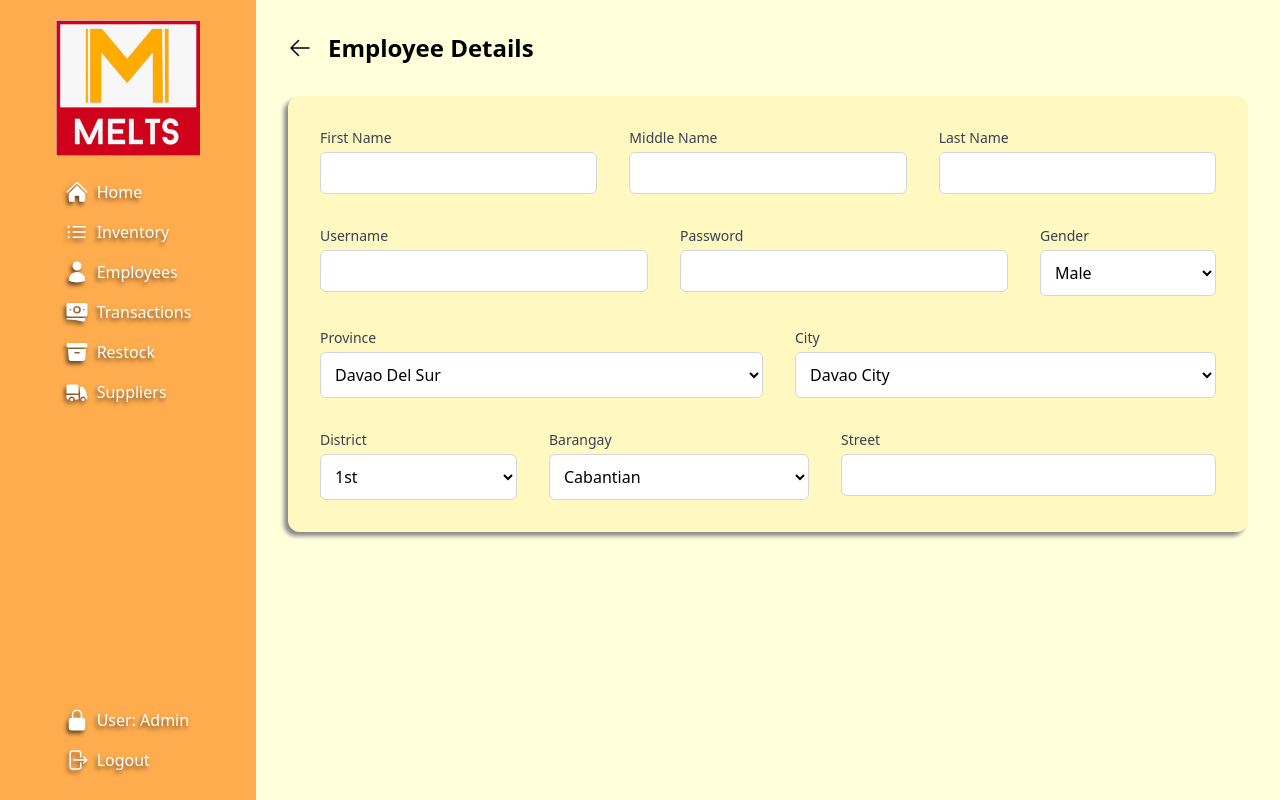
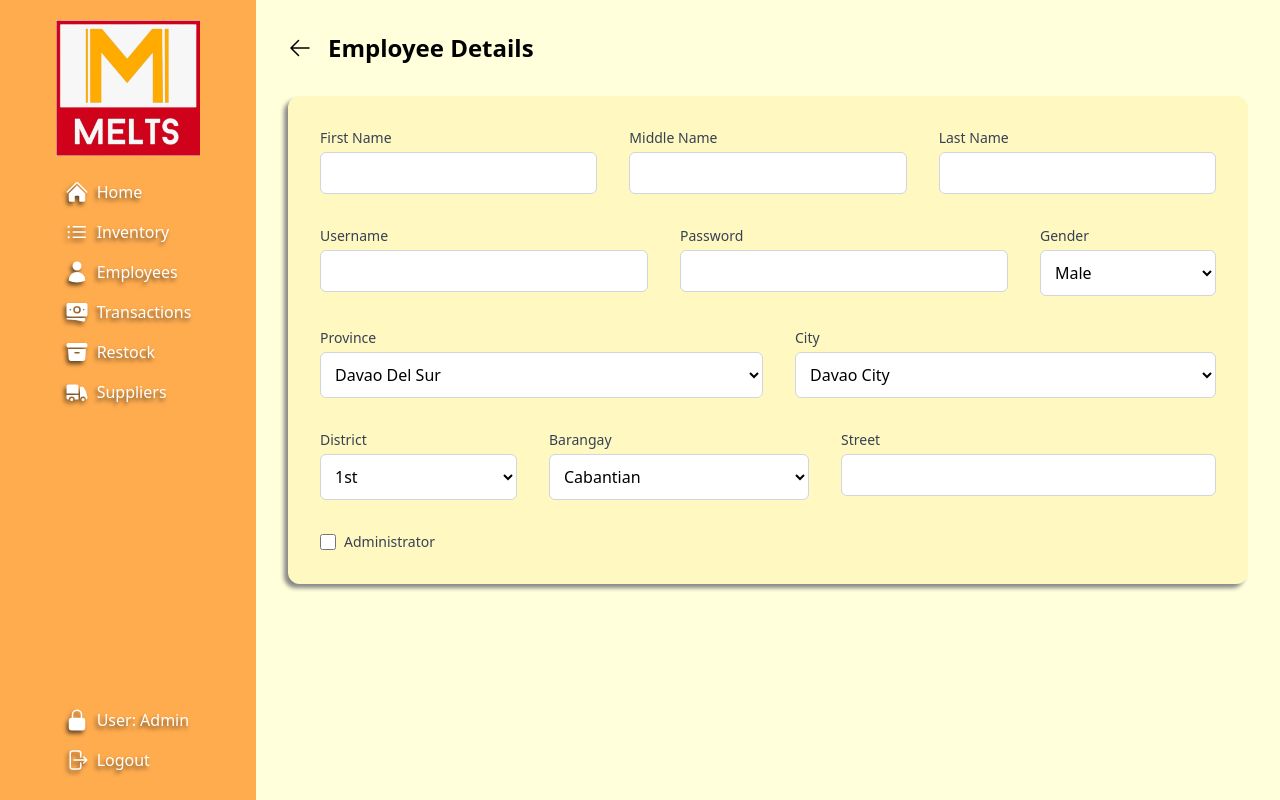
Before and after one commit to rcSabucido/melts-inventory, a React (Vite) app: page /add_employee in a window 1280 px wide. Built offline with nearby package versions, Linux system fonts and the light colour scheme.

Commit message:
#8 Add administrator button to forms in EmployeeInput.jsx

```diff
--- a/src/components/EmployeeInput.jsx
+++ b/src/components/EmployeeInput.jsx
@@ -101,6 +101,14 @@ const EmployeeInput = () => {
                         />
                     </div>
                 </div>
+                <div className="flex items-center gap-2 m-4 grow">
+                    <input
+                        type="checkbox"
+                        name='isAdmin'
+                        className="h-4 w-4 border-gray-300 rounded"
+                    />
+                    <label className="block text-sm font-medium text-gray-700">Administrator</label>
+                </div>
             </div>
         </>
 
```
